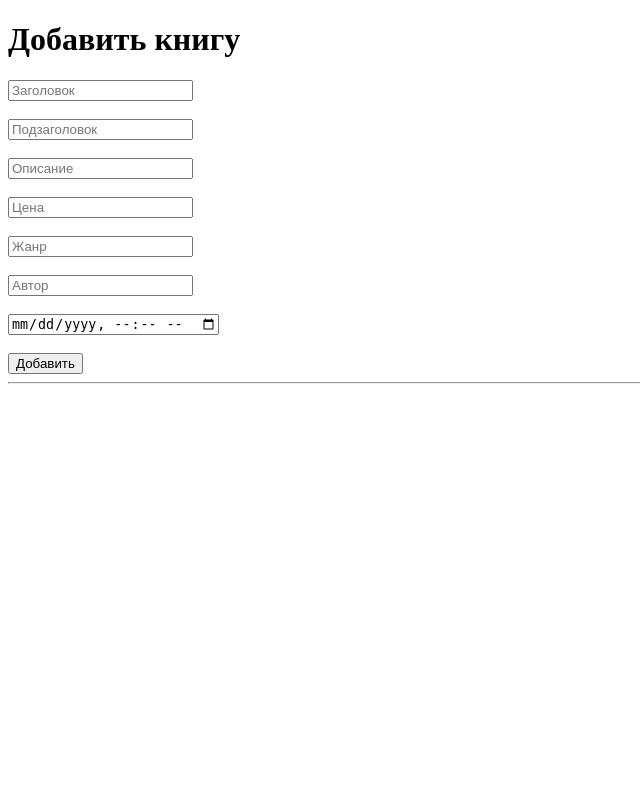
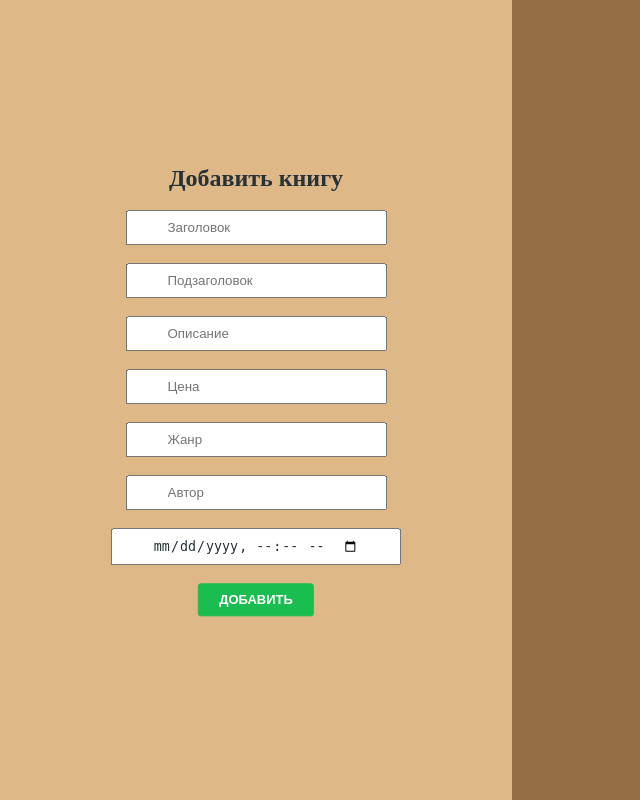
Before and after one commit to aikem26/todo, a Django app: page /test3 in a window 1280 px wide. Shown: the whole page, without its empty margins (0-640 px from the left). Run offline with Django 3.2, Linux system fonts and the light colour scheme.

Commit message:
added books.css

```diff
--- a/main/static/styles/books.css
+++ b/main/static/styles/books.css
@@ -0,0 +1,62 @@
+*{
+    box-sizing: border-box;
+    margin: 0;
+    padding: 0;
+    color: #263238;
+}
+
+section{
+    width: 100%;
+    padding: 100px;
+    display: flex;
+}
+.split {
+    height: 100%;
+    width: 50%;
+    position: fixed;
+    z-index: 1;
+    top: 0;
+    overflow-x: hidden;
+    padding-top: 20px;
+  }
+
+  .left {
+    width: 40%;
+    left: 0;
+    background-color: burlywood;
+  }
+
+  .right {
+    width: 60%;
+    right: 0;
+    background-color: rgb(151, 109, 70);
+  }
+
+  .centered {
+    position: absolute;
+    top: 50%;
+    left: 50%;
+    transform: translate(-50%, -50%);
+    text-align: center;
+  }
+
+.create_button{
+    padding: 8px 20px;
+    background-color: #1abd50;
+    border: 1px solid #1abd50;
+    color: white;
+    font-size: 13px;
+    text-transform: uppercase;
+    font-weight: bold;
+    border-radius: 3px;
+    cursor: pointer;
+}
+
+
+.class4{
+    padding: 8px 40px;
+}
+
+.line{
+    color: #1abd50;
+}
--- a/main/templates/books.html
+++ b/main/templates/books.html
@@ -5,29 +5,44 @@
     <meta charset="UTF-8">
     <meta name="viewport" content="width=device-width, initial-scale=1.0">
     <title>Document</title>
+    <link rel="stylesheet" href="{% static 'styles/books.css' %}">
 
 </head>
 <body>
-    <form action="{% url 'add-book' %}" method="POST">
-        {% csrf_token %}
-        <h1>Добавить книгу</h1>
-       <input type="text" name="title" placeholder="Заголовок"><br><br>
-       <input type="text" name="subtitle" placeholder="Подзаголовок"><br><br>
-       <input type="text" name="description" placeholder="Описание"><br><br>
-       <input type="number" name="price" placeholder="Цена"><br><br>
-       <input type="text" name="genre" placeholder="Жанр"><br><br>
-       <input type="text" name="author" placeholder="Автор"><br><br>
-       <input type="datetime-local" name="year" placeholder="Год выхода книги"><br><br>
-       <button>Добавить</button>
-    </form>
-    <hr>
-    {% for book in books %}
-        <div>
-            <h3>Книга: {{ book.title }}</h3>
-            <h3>Автор: {{ book.author }}</h3>
-            <h4>Цена: {{ book.price }} сом</h4>
+
+    <section>
+        <div class="split left">
+            <div class="centered">
+                <form action="{% url 'add-book' %}" method="POST">
+                    {% csrf_token %}
+                    <h1>Добавить книгу</h1><br>
+                    <input class="class4" type="text" name="title" placeholder="Заголовок"><br><br>
+                    <input class="class4" type="text" name="subtitle" placeholder="Подзаголовок"><br><br>
+                    <input class="class4" type="text" name="description" placeholder="Описание"><br><br>
+                    <input class="class4" type="number" name="price" placeholder="Цена"><br><br>
+                    <input class="class4" type="text" name="genre" placeholder="Жанр"><br><br>
+                    <input class="class4" type="text" name="author" placeholder="Автор"><br><br>
+                    <input class="class4" type="datetime-local" name="year" placeholder="Год выхода книги"><br><br>
+                    <button class="create_button">Добавить</button><br><br>
+                </form>
+            </div>
         </div>
-        <hr>
-    {% endfor %}
+
+        </div>
+
+        <div class="split right">
+            <div class="centered">
+                {% for book in books %}
+                <hr class="line">
+                    <h3 class="class1">Книга: {{ book.title }}</h3>
+                    <h3 class="class2">Автор: {{ book.author }}</h3>
+                    <h4 class="class3">Цена: {{ book.price }} сом</h4>
+                {% endfor %}
+            </div>
+        </div>
+
+
+    </section>
+
 </body>
 </html>
```
